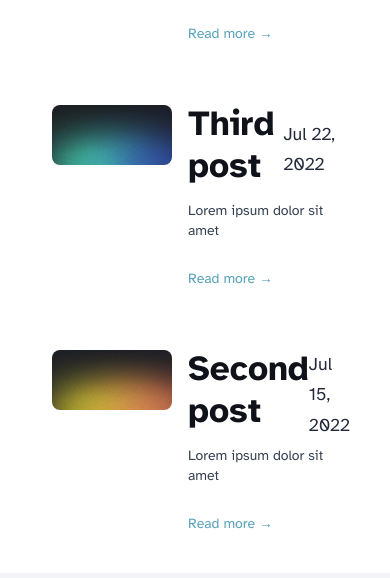
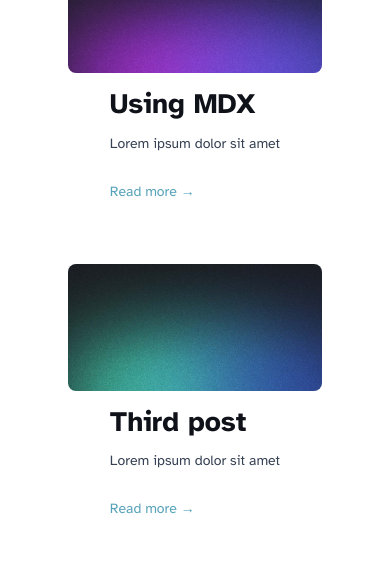
Before and after one commit to Huh-David/blog, an Astro site: page / in a window 390 px wide. Shown: the part 684-1262 px from the top of the page. Built offline with nearby package versions, Linux system fonts and the light colour scheme; Astro itself is replaced by a stand-in of ours.

Commit message:
style: center stuff

```diff
--- a/src/layouts/BlogPost.astro
+++ b/src/layouts/BlogPost.astro
@@ -1,11 +1,11 @@
 ---
-import type { CollectionEntry } from 'astro:content';
-import BaseHead from '../components/BaseHead.astro';
-import Header from '../components/Header.astro';
-import Footer from '../components/Footer.astro';
-import FormattedDate from '../components/FormattedDate.astro';
+import type { CollectionEntry } from "astro:content";
+import BaseHead from "../components/BaseHead.astro";
+import Header from "../components/Header.astro";
+import Footer from "../components/Footer.astro";
+import FormattedDate from "../components/FormattedDate.astro";
 
-type Props = CollectionEntry<'blog'>['data'];
+type Props = CollectionEntry<"blog">["data"];
 
 const { title, description, pubDate, updatedDate, heroImage } = Astro.props;
 ---
@@ -56,10 +56,15 @@ const { title, description, pubDate, updatedDate, heroImage } = Astro.props;
 
   <body>
     <Header />
-		<main>
+    <div>
+      <div class="container mx-auto p-4 flex flex-col gap-8">
         <article>
           <div class="hero-image">
-					{heroImage && <img width={1020} height={510} src={heroImage} alt="" />}
+            {
+              heroImage && (
+                <img width={1020} height={510} src={heroImage} alt="" />
+              )
+            }
           </div>
           <div class="prose">
             <div class="title">
@@ -79,7 +84,8 @@ const { title, description, pubDate, updatedDate, heroImage } = Astro.props;
             <slot />
           </div>
         </article>
-		</main>
+      </div>
       <Footer />
+    </div>
   </body>
 </html>
--- a/src/pages/index.astro
+++ b/src/pages/index.astro
@@ -20,32 +20,42 @@ const posts = (await getCollection("blog"))
   <body class="flex flex-col min-h-screen justify-start">
     <Header />
     <main class="flex-grow">
+      <div class="container mx-auto p-4 flex flex-col md:gap-8">
         <h1>Hello there!</h1>
         <p>Check out my latest blog posts</p>
 
-      <div class="mt-8 space-y-6">
+        <div class="md:mt-8 space-y-6">
           {
             posts.map((post) => (
-            <article class="flex gap-4 p-4 rounded-lg backdrop-blur-md hover:bg-blue-200/40 transition-colors duration-300">
+              <article class="flex flex-col items-center md:items-start md:flex-row gap-4 p-4 rounded-lg backdrop-blur-md hover:bg-blue-200/40 transition-colors duration-300">
                 <div class="flex-shrink-0">
                   <a href={`/blog/${post.id}/`}>
                     <img
                       src={post.data.heroImage}
                       alt=""
-                    width={120}
-                    height={90}
-                    class="rounded-md object-cover h-[90px] w-[120px]"
+                      width={240}
+                      height={180}
+                      class="hidden md:block rounded-md object-cover h-[180px] w-[240px]"
+                    />
+                    <img
+                      src={post.data.heroImage}
+                      alt=""
+                      width={360}
+                      height={270}
+                      class="md:hidden rounded-md object-cover h-[270px] w-[360px]"
                     />
                   </a>
                 </div>
                 <div class="flex flex-col flex-grow">
                   <div class="flex items-center justify-between mb-1">
                     <a href={`/blog/${post.id}/`} class="hover:text-blue-300">
-                    <h3 class="text-xl font-bold text-white">
+                      <h4 class="text-xl font-bold text-white">
                         {post.data.title}
-                    </h3>
+                      </h4>
                     </a>
+                    <div class="hidden mg:block">
                       <FormattedDate date={post.data.pubDate} />
+                    </div>
                   </div>
                   <p class="text-gray-700 text-sm line-clamp-2">
                     {post.data.description}
@@ -60,6 +70,7 @@ const posts = (await getCollection("blog"))
             ))
           }
         </div>
+      </div>
     </main>
     <Footer />
   </body>
```
Lines whose indentation alone changed are shown as unchanged.
